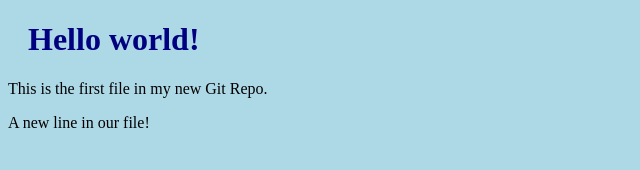
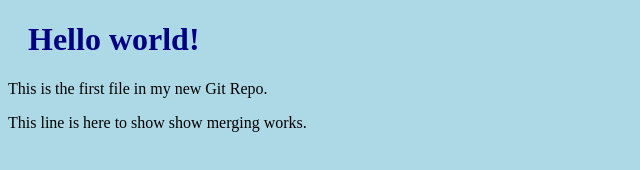
Before and after one commit to coding39248975/coding39248975.github.io, a plain HTML site: page index.html in a window 1280 px wide. Shown: the whole page, without its empty margins (0-640 px from the left). Drawn offline with Linux system fonts and the light colour scheme.

Commit message:
updated index.html with emergency fix

```diff
--- a/index.html
+++ b/index.html
@@ -8,7 +8,7 @@
 
 <h1>Hello world!</h1>
 <p>This is the first file in my new Git Repo.</p>
-<p>A new line in our file!</p>
+<p>This line is here to show show merging works.</p>
 
 </body>
 </html>
```
